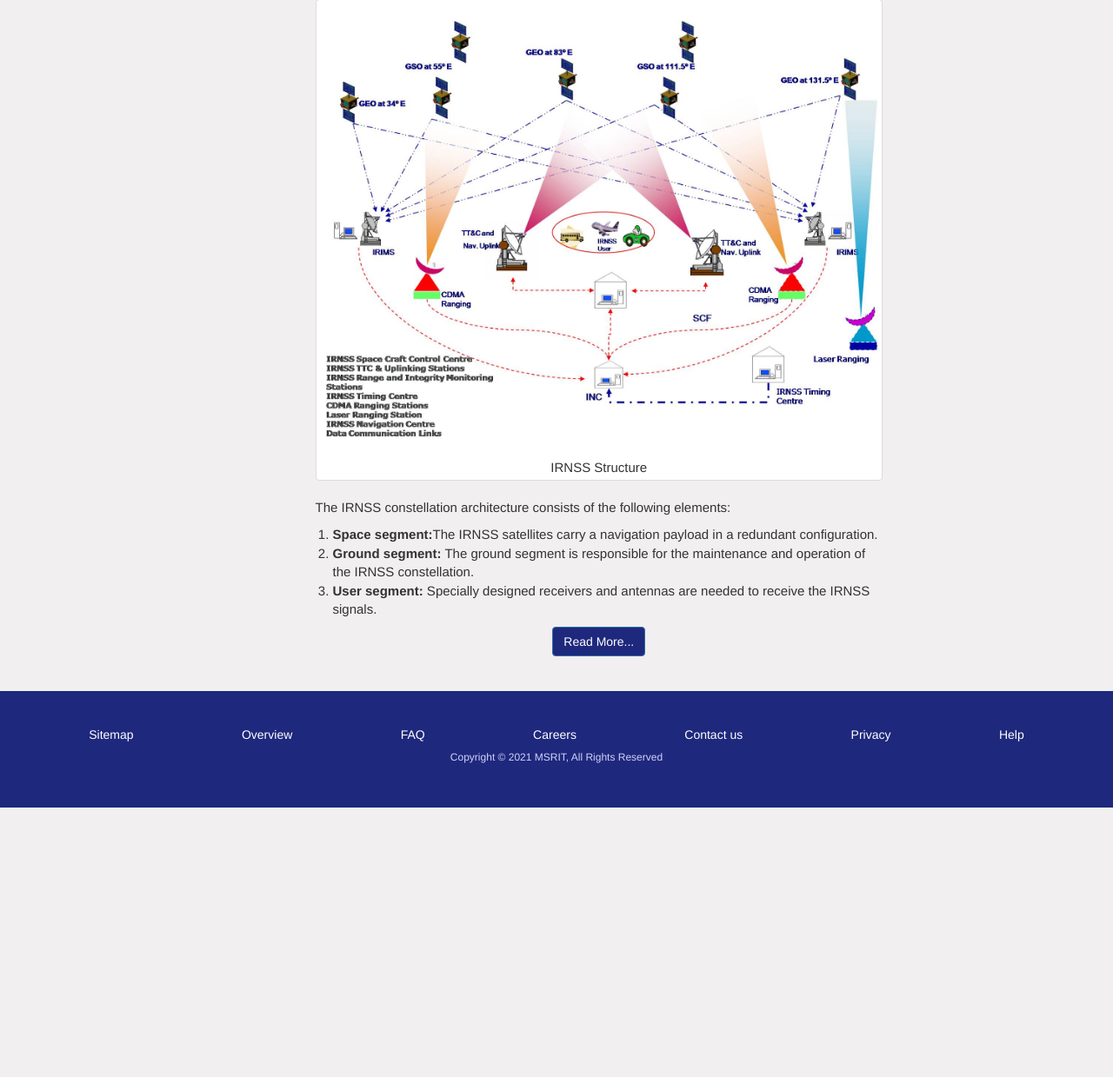
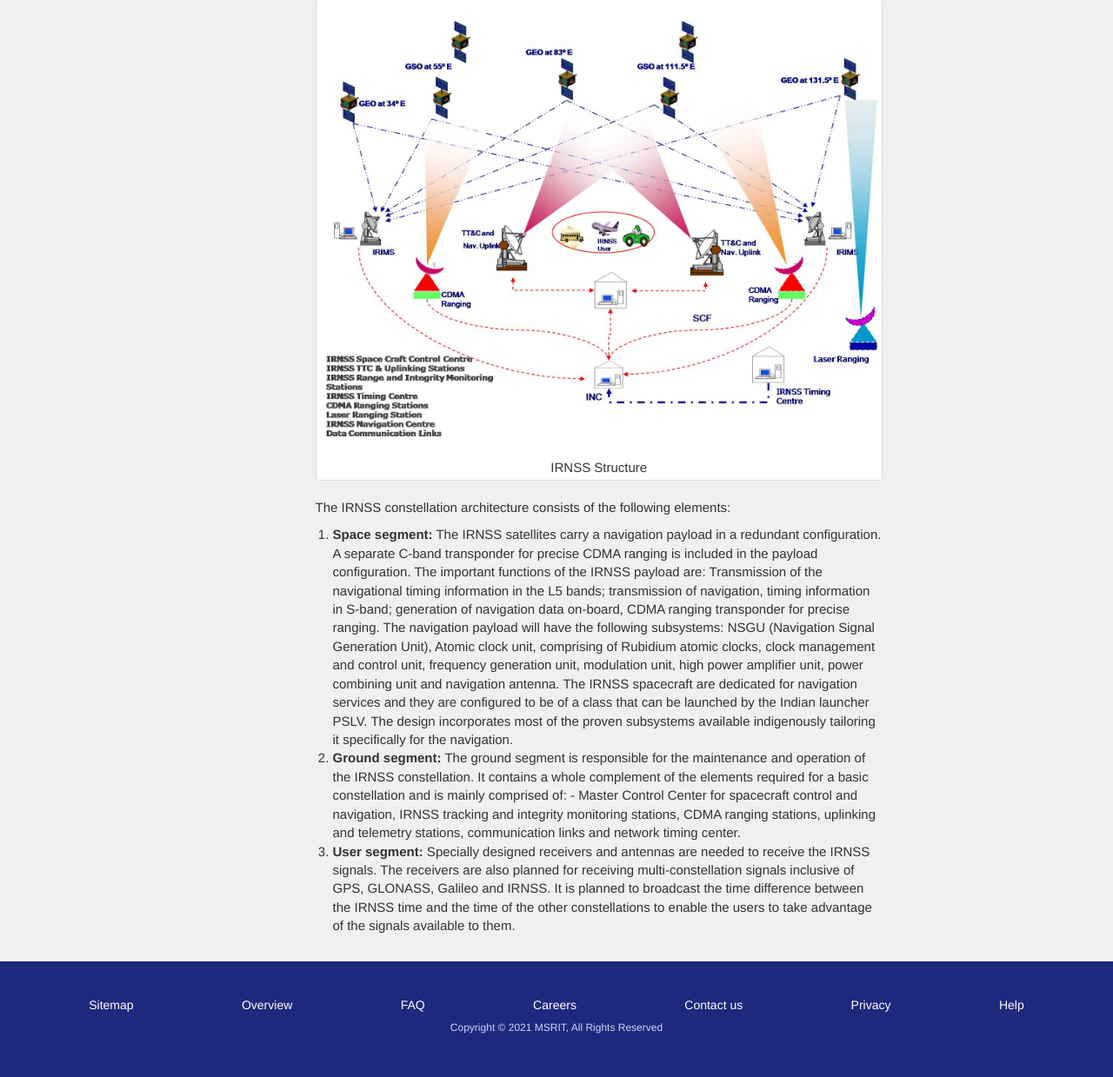
Before and after one commit to akashbwj/Elena-Geo-Project, a Django app: page / in a window 1280 px wide. Shown: the part 875-2114 px from the top of the page at 87% size. Before the commit the page ends 1804 px from the top, so only its background shows below. Run offline with Django 3.2, Linux system fonts and the light colour scheme; some libraries are stand-ins or nearby versions.

Commit message:
Modify Resources link and IRNSS index page

```diff
--- a/satnav/settings.py
+++ b/satnav/settings.py
@@ -21,7 +21,8 @@
 # See https://docs.djangoproject.com/en/3.1/howto/deployment/checklist/
 
 # SECURITY WARNING: keep the secret key used in production secret!
-SECRET_KEY = '$70_r7hi*fn8s1)6o*!&#+-l(j&d@4crm$p+f)l45%&w=ce5up'
+with open(os.path.join(BASE_DIR,'secret_key.txt')) as f:
+    SECRET_KEY = f.read().strip()
 
 # SECURITY WARNING: don't run with debug turned on in production!
 DEBUG = True
--- /dev/null
+++ b/secret_key.txt
@@ -0,0 +1 @@
+$70_r7hi*fn8s1)6o*!&#+-l(j&d@4crm$p+f)l45%&w=ce5up
--- a/templates/irnss/base.html
+++ b/templates/irnss/base.html
@@ -90,7 +90,7 @@
           <div id="navbar" class="navbar-collapse collapse">
             <ul class="nav navbar-nav">
               <li class="navlink"><a href="/about" style="color:white;display:flex;align-items:center"><img style="width:19px;height:19px;margin-right:10px;" src="{% static "images/earth.png" %}" alt="">About</a></li>
-              <li class="navlink"><a href="#" style="color:white;display:flex;align-items:center"><img class="flag-img" src="{% static "images/resources.PNG" %}" alt="">Resources</a></li>
+              <li class="navlink"><a target="_blank" href="https://earth.esa.int/web/eoportal/satellite-missions/i/irnss" style="color:white;display:flex;align-items:center"><img class="flag-img" src="{% static "images/resources.PNG" %}" alt="">Resources</a></li>
             </ul>
             <ul class="nav navbar-nav navbar-right">
               <li class="dropdown">
--- a/templates/irnss/irnss-index.html
+++ b/templates/irnss/irnss-index.html
@@ -36,14 +36,18 @@
           <div>
             <p>The IRNSS constellation architecture consists of the following elements:</p>
             <ol class="lis">
-              <li><strong>Space segment:</strong>The IRNSS satellites carry a navigation payload in a redundant configuration.</li>
-              <li><strong>Ground segment:</strong> The ground segment is responsible for the maintenance and operation of the IRNSS constellation.</li>
-              <li><strong>User segment:</strong> Specially designed receivers and antennas are needed to receive the IRNSS signals.</li>
+              <li><strong>Space segment:</strong> The IRNSS satellites carry a navigation payload in a redundant configuration. A separate C-band transponder for precise CDMA ranging is included in the payload configuration. The important functions of the IRNSS payload are: Transmission of the navigational timing information in the L5 bands; transmission of navigation, timing information in S-band; generation of navigation data on-board, CDMA ranging transponder for precise ranging.
+
+The navigation payload will have the following subsystems: NSGU (Navigation Signal Generation Unit), Atomic clock unit, comprising of Rubidium atomic clocks, clock management and control unit, frequency generation unit, modulation unit, high power amplifier unit, power combining unit and navigation antenna.
+
+The IRNSS spacecraft are dedicated for navigation services and they are configured to be of a class that can be launched by the Indian launcher PSLV. The design incorporates most of the proven subsystems available indigenously tailoring it specifically for the navigation.</li>
+              <li><strong>Ground segment:</strong> The ground segment is responsible for the maintenance and operation of the IRNSS constellation. It contains a whole complement of the elements required for a basic constellation and is mainly comprised of:
+
+- Master Control Center for spacecraft control and navigation, IRNSS tracking and integrity monitoring stations, CDMA ranging stations, uplinking and telemetry stations, communication links and network timing center.</li>
+              <li><strong>User segment:</strong> Specially designed receivers and antennas are needed to receive the IRNSS signals. The receivers are also planned for receiving multi-constellation signals inclusive of GPS, GLONASS, Galileo and IRNSS. It is planned to broadcast the time difference between the IRNSS time and the time of the other constellations to enable the users to take advantage of the signals available to them.</li>
             </ol>
           </div>
-          <div style="text-align: center; margin-bottom: 20px;">
-            <a target="_blank" class="btn btn-primary" href="https://earth.esa.int/web/eoportal/satellite-missions/i/irnss">Read More...</a>
-          </div>
+
         </div>
 
       </div>
```
